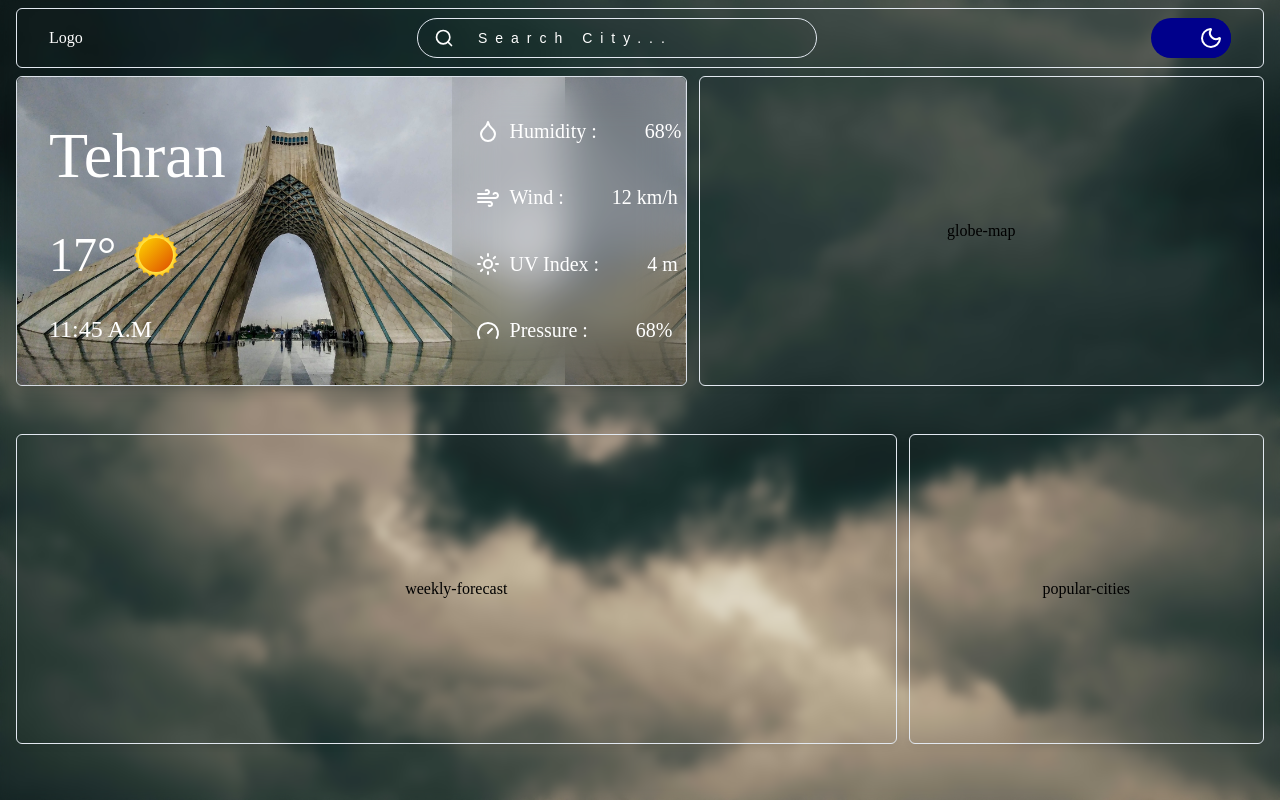
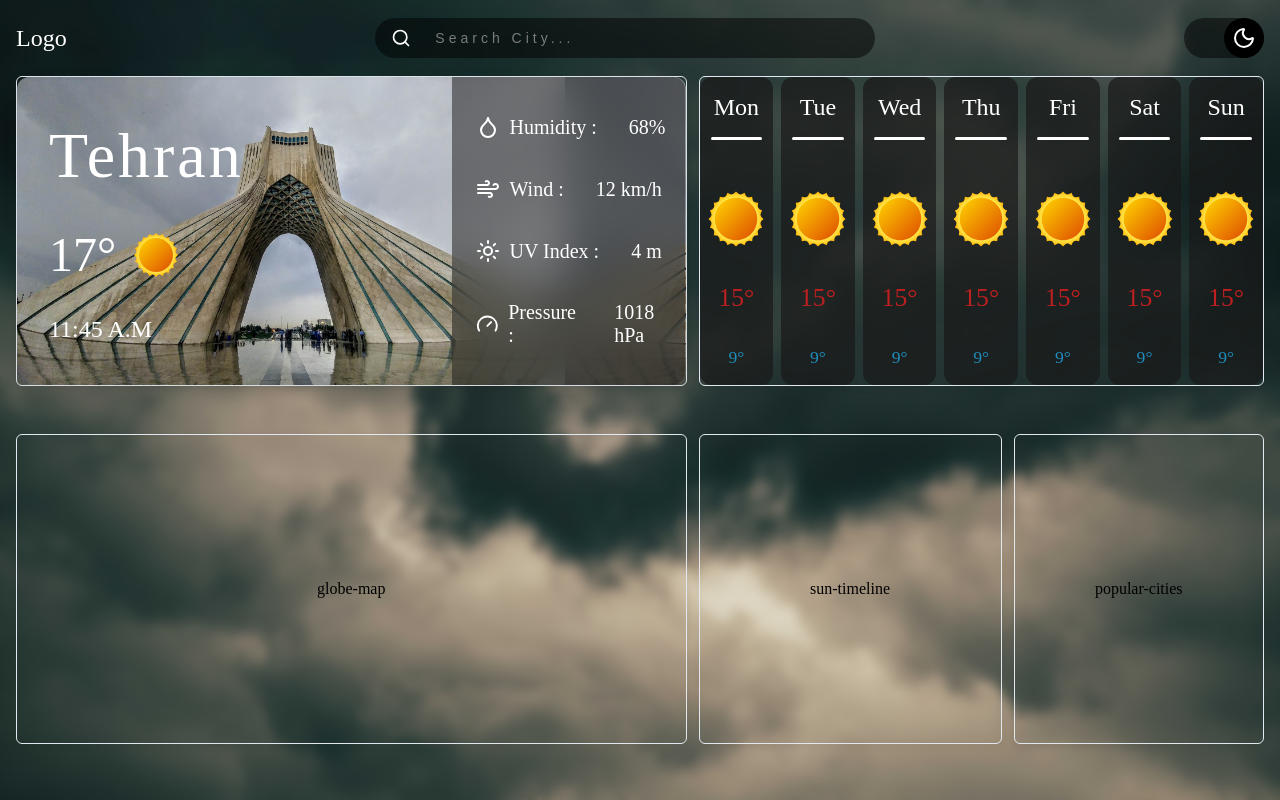
Before and after one commit to amir-m-rajabi/Weather-Dashboard, a plain HTML site: page index.html in a window 1280 px wide. Drawn offline with Linux system fonts and the light colour scheme.

Commit message:
Build initial weekly forecast structure

```diff
--- a/components/header.css
+++ b/components/header.css
@@ -2,30 +2,33 @@
 
 .container_header{
     width: 100%;
-    padding: 0 2rem;
+    /* padding: 0 2rem; */
     height: 100%;
     display: flex;
     align-items: center;
+    /* justify-content: space-between; */
     justify-content: space-between;
+    /* border: 1px solid white; */
 }
 
 /* Logo */
 
 .logo{
     color: var(--color-text-third);
+    font-size: 1.5rem;
 }
 
 /* Search Box */
 
 .serach_box{
     backdrop-filter: blur(10px);
-    background-color: rgba(0, 0, 0, 0.00);
+    background-color: rgba(0, 0, 0, 0.500);
     display: flex;
     align-items: center;
-    width: 400px;
+    width: 500px;
     height: 2.5rem;
     border-radius: var(--radius-xl);
-    border: 1px solid var(--color-border);
+    /* border: 1px solid var(--color-border); */
 }
 .search_btn{
     outline: none;
@@ -60,11 +63,11 @@
     text-transform: capitalize;
     color: var(--color-text-third);
     font-size: var(--font-size-sm);
-    letter-spacing: var(--spacing-sm);
+    letter-spacing: 4px;
 }
 #search_input::placeholder{
     text-transform: capitalize;
-    color: var(--color-text-third);
+    color: rgba(203, 197, 197, 0.575);
 }
 
 /* Theme Box */
@@ -83,7 +86,8 @@
     align-items: center;
     justify-content: space-around;
     /* background-color: rgb(231, 144, 51); */
-    background-color: darkblue;
+    background-color: rgba(0, 0, 0, 0.500);
+
 }
 .switch_theme_mood_btn:hover{
     cursor: pointer;
@@ -107,8 +111,9 @@ body:has(.switch_theme_mood_btn:hover) #icon_dark_mood{
 .dark_mood{
     height: 100%;
     width: 50%;
-    border-radius: 0 var(--radius-xl) var(--radius-xl) 0;
-    background-color: darkblue;
+    border-radius: 100%;
+    /* border-radius: 0 var(--radius-xl) var(--radius-xl) 0; */
+    background-color: rgba(0, 0, 0, 1);
     /* visibility: hidden; */
 }
 .dark_mood:hover{
--- a/components/over_view.css
+++ b/components/over_view.css
@@ -5,7 +5,7 @@
     display: flex;
     background-image: url(../assets/image/default-city.jpg);
     background-size: contain;
-    border-radius: var(--radius-sm);
+    border-radius: var(--radius-md);
     color: var(--color-text-third);
     box-shadow: var(--shadow-md);
 }
@@ -17,17 +17,17 @@
     display: flex;
     flex-direction: column;
     justify-content: space-evenly;
-    border-radius: var(--radius-sm) 0 0 var(--radius-sm);
+    border-radius: var(--radius-md) 0 0 var(--radius-md);
     gap: var(--spacing-lg);
     padding: var(--spacing-xl);
-    background: linear-gradient(rgba(41, 40, 40, 0.727));
+    background: linear-gradient(rgba(40, 40, 40, 0.500));
 }
 
 .overview_cityInformation_box{
     width: 35%;
     height: 100%;
-    border-radius: 0 var(--radius-sm) var(--radius-sm) 0;
-    background-color: rgba(26, 25, 25, 0.077);
+    border-radius: 0 var(--radius-md) var(--radius-md) 0;
+    background-color: rgba(25, 25, 25, 0.500);
     backdrop-filter: blur(20px);
     display: flex;
     flex-direction: column;
@@ -38,6 +38,7 @@
 .overview_cityName{
     font-size: 4rem;
     text-transform: capitalize;
+    letter-spacing: 3px;
 }
 
 .overview_cityTemperature_box{
@@ -58,7 +59,7 @@
     display: flex;
     align-items: center;
     justify-content: start;
-    gap: var(--spacing-2xl);
+    gap: var(--spacing-xl);
     padding-left: var(--spacing-lg);
     font-size: var(--font-size-lg);
 }
--- a/components/over_view.js
+++ b/components/over_view.js
@@ -1,5 +1,5 @@
 
-export function renderOverView(){
+export function renderOverViewBox(){
     return `
 
         <div class="city_overview_box">
@@ -111,7 +111,7 @@ export function renderOverView(){
                 </svg>
                 <p class="cityTitleInfomation">pressure :</p>
               </div>
-              <p class="cityDataInformation">68%</p>
+              <p class="cityDataInformation">1018 hPa</p>
             </div>
           </div>
         </div>
--- /dev/null
+++ b/components/weekly_forecast.css
@@ -0,0 +1,55 @@
+/* Weekly Forecast Box*/
+
+.weekly-forecast_box{
+    width: 100%;
+    height: 100%;
+    display: flex;
+    align-items: center;
+    gap: var(--spacing-sm);
+}
+.weekly-forecast_item{
+    /* width: 101px; */
+    width: 100%;
+    height: 100%;
+    /* border: 1px solid white; */
+    background-color: rgb(35, 34, 34);
+    border-radius: var(--radius-md);
+    display: flex;
+    flex-direction: column;
+    align-items: center;
+    justify-content: space-around;
+    background-color: rgba(25, 25, 25, 0.700);
+    backdrop-filter: blur(20px);
+}
+.weekly-forecast_day{
+    text-transform: capitalize;
+    color: white;
+    font-size: 1.5rem;
+}
+.weekly-forecast_day_box{
+    width: 100%;
+    height: 20%;
+    display: flex;
+    flex-direction: column;
+    align-items: center;
+    justify-content: start;
+    gap: var(--spacing-md);
+    /* border: 1px solid white; */
+}
+.weekly-forecast_border{
+    width: 70%;
+    color: white;
+    border-radius: var(--radius-md);
+    border-bottom: 3px solid white;
+}
+.weekly-forecast_icon{
+    width: 60px;
+}
+.weekly-forecast_temperature_high{
+    color: rgb(189, 32, 32);
+    font-size: 1.6rem;
+}
+.weekly-forecast_temperature_low{
+    color: rgb(32, 142, 189);
+    font-size: 1.1rem;
+}
--- /dev/null
+++ b/components/weekly_forecast.js
@@ -0,0 +1,103 @@
+export function renderWeeklyForecastBox(){
+    return `
+
+        <div class="weekly-forecast_box">
+          <div class="weekly-forecast_item">
+            <div class="weekly-forecast_day_box">
+              <p class="weekly-forecast_day">mon</p>
+              <span class="weekly-forecast_border"></span>
+            </div>
+            <img
+              class="weekly-forecast_icon"
+              src="./assets/icon/icon-sun.svg"
+              alt=""
+            />
+            <p class="weekly-forecast_temperature_high">15°</p>
+            <p class="weekly-forecast_temperature_low">9°</p>
+          </div>
+
+          <div class="weekly-forecast_item">
+            <div class="weekly-forecast_day_box">
+              <p class="weekly-forecast_day">tue</p>
+              <span class="weekly-forecast_border"></span>
+            </div>
+            <img
+              class="weekly-forecast_icon"
+              src="./assets/icon/icon-sun.svg"
+              alt=""
+            />
+            <p class="weekly-forecast_temperature_high">15°</p>
+            <p class="weekly-forecast_temperature_low">9°</p>
+          </div>
+
+          <div class="weekly-forecast_item">
+            <div class="weekly-forecast_day_box">
+              <p class="weekly-forecast_day">wed</p>
+              <span class="weekly-forecast_border"></span>
+            </div>
+            <img
+              class="weekly-forecast_icon"
+              src="./assets/icon/icon-sun.svg"
+              alt=""
+            />
+            <p class="weekly-forecast_temperature_high">15°</p>
+            <p class="weekly-forecast_temperature_low">9°</p>
+          </div>
+
+          <div class="weekly-forecast_item">
+            <div class="weekly-forecast_day_box">
+              <p class="weekly-forecast_day">thu</p>
+              <span class="weekly-forecast_border"></span>
+            </div>
+            <img
+              class="weekly-forecast_icon"
+              src="./assets/icon/icon-sun.svg"
+              alt=""
+            />
+            <p class="weekly-forecast_temperature_high">15°</p>
+            <p class="weekly-forecast_temperature_low">9°</p>
+          </div>
+
+          <div class="weekly-forecast_item">
+            <div class="weekly-forecast_day_box">
+              <p class="weekly-forecast_day">fri</p>
+              <span class="weekly-forecast_border"></span>
+            </div>
+            <img
+              class="weekly-forecast_icon"
+              src="./assets/icon/icon-sun.svg"
+              alt=""
+            />
+            <p class="weekly-forecast_temperature_high">15°</p>
+            <p class="weekly-forecast_temperature_low">9°</p>
+          </div>
+          <div class="weekly-forecast_item">
+            <div class="weekly-forecast_day_box">
+              <p class="weekly-forecast_day">sat</p>
+              <span class="weekly-forecast_border"></span>
+            </div>
+            <img
+              class="weekly-forecast_icon"
+              src="./assets/icon/icon-sun.svg"
+              alt=""
+            />
+            <p class="weekly-forecast_temperature_high">15°</p>
+            <p class="weekly-forecast_temperature_low">9°</p>
+          </div>
+          <div class="weekly-forecast_item">
+            <div class="weekly-forecast_day_box">
+              <p class="weekly-forecast_day">sun</p>
+              <span class="weekly-forecast_border"></span>
+            </div>
+            <img
+              class="weekly-forecast_icon"
+              src="./assets/icon/icon-sun.svg"
+              alt=""
+            />
+            <p class="weekly-forecast_temperature_high">15°</p>
+            <p class="weekly-forecast_temperature_low">9°</p>
+          </div>
+        </div>
+
+    `
+}
--- a/css/style.css
+++ b/css/style.css
@@ -94,8 +94,10 @@ body{
     margin-bottom: var(--spacing-sm);
     border-radius: var(--radius-sm);
     text-transform: capitalize;
-    border: 1px solid var(--color-border);
+    /* border: 1px solid var(--color-border); */
     /* background-color: var(--color-surface); */
+    /* background-color: rgba(0, 0, 0, 0.500); */
+    backdrop-filter: blur(10px);
 }
 
 /* Main Dashboard */
@@ -107,9 +109,11 @@ body{
 
     grid-template-columns: repeat(24, 1fr);
 
-    grid-template-areas:
-        "city city city city city city city city city city city city city globe globe globe globe globe globe globe globe globe globe globe"
-        "forecast forecast forecast forecast forecast forecast forecast forecast forecast forecast forecast forecast forecast forecast forecast forecast forecast popular popular popular popular popular popular popular";
+        grid-template-areas:
+        "city city city city city city city city city city city city city forecast forecast forecast forecast forecast forecast forecast forecast forecast forecast forecast"
+        "globe globe globe globe globe globe globe globe globe globe globe globe globe sunTimeLine sunTimeLine sunTimeLine sunTimeLine sunTimeLine sunTimeLine popular popular popular popular popular";
+
+
     gap: var(--dashboard-gap-md);
     /* border: 1px solid black; */
     /* padding-block: var(--spacing-xl); */
@@ -117,9 +121,10 @@ body{
 
 /* Dashboard Section */
 .dashboard_section {
-    /* background-color: var(--color-surface); */
     border-radius: var(--radius-sm);
     box-shadow: var(--shadow-sm);
+
+    /* background-color: var(--color-surface); */
     border: 1px solid var(--color-border);
 
     display: flex;
@@ -141,6 +146,10 @@ body{
     grid-area: globe;
 }
 
+.dashboard_sun-timeline{
+    grid-area: sunTimeLine;
+}
+
 .dashboard_popular-cities{
     grid-area: popular;
 }
--- a/index.html
+++ b/index.html
@@ -3,9 +3,10 @@
   <head>
     <meta charset="UTF-8" />
     <meta name="viewport" content="width=device-width, initial-scale=1.0" />
-    <link rel="stylesheet" href="./css/style.css" />
-    <link rel="stylesheet" href="./components/header.css" />
-    <link rel="stylesheet" href="./components/over_view.css">
+    <link rel="stylesheet" href="./css/style.css"/>
+    <link rel="stylesheet" href="./components/header.css"/>
+    <link rel="stylesheet" href="./components/over_view.css"/>
+    <link rel="stylesheet" href="./components/weekly_forecast.css">
     <title>Weather Dashboard</title>
   </head>
   <body>
@@ -16,19 +17,26 @@
 
     <!-- Main Dashboard -->
     <main class="dashboard">
+
       <!-- City Overview -->
       <section class="dashboard_section dashboard_city-overview">
         <!-- city overview Component -->
       </section>
 
       <!-- Weekly Forecast -->
-      <section class="dashboard_section dashboard_globe-map">
-        <!-- dashboard_weekly-forecast Component -->globe-map
+      <section class="dashboard_section dashboard_weekly-forecast">
+         <!-- dashboard_weekly-forecast Component -->
       </section>
 
       <!-- Interactive Globe -->
-      <section class="dashboard_section dashboard_weekly-forecast">
-        <!-- dashboard_globe Component -->weekly-forecast
+      <section class="dashboard_section dashboard_globe-map">
+        <!-- dashboard_globe Component -->globe-map
+      </section>
+
+
+      <!-- Statistic Day -->
+      <section class="dashboard_section dashboard_sun-timeline">
+        <!-- dashboard_popular-cities Component -->sun-timeline
       </section>
 
       <!-- Popular Cities -->
--- a/js/main.js
+++ b/js/main.js
@@ -1,14 +1,17 @@
 import { renderHeader } from "../components/header.js";
 
-import { renderOverView } from "../components/over_view.js";
+import { renderOverViewBox } from "../components/over_view.js";
 
+import { renderWeeklyForecastBox } from "../components/weekly_forecast.js";
 
 const headerRoot = document.querySelector('.header')
 
 const overViewRoot = document.querySelector('.dashboard_city-overview')
 
-
+const weeklyForecastRoot = document.querySelector('.dashboard_weekly-forecast')
 
 headerRoot.innerHTML = renderHeader()
 
-overViewRoot.innerHTML = renderOverView()
+overViewRoot.innerHTML = renderOverViewBox()
+
+weeklyForecastRoot.innerHTML = renderWeeklyForecastBox()
```
